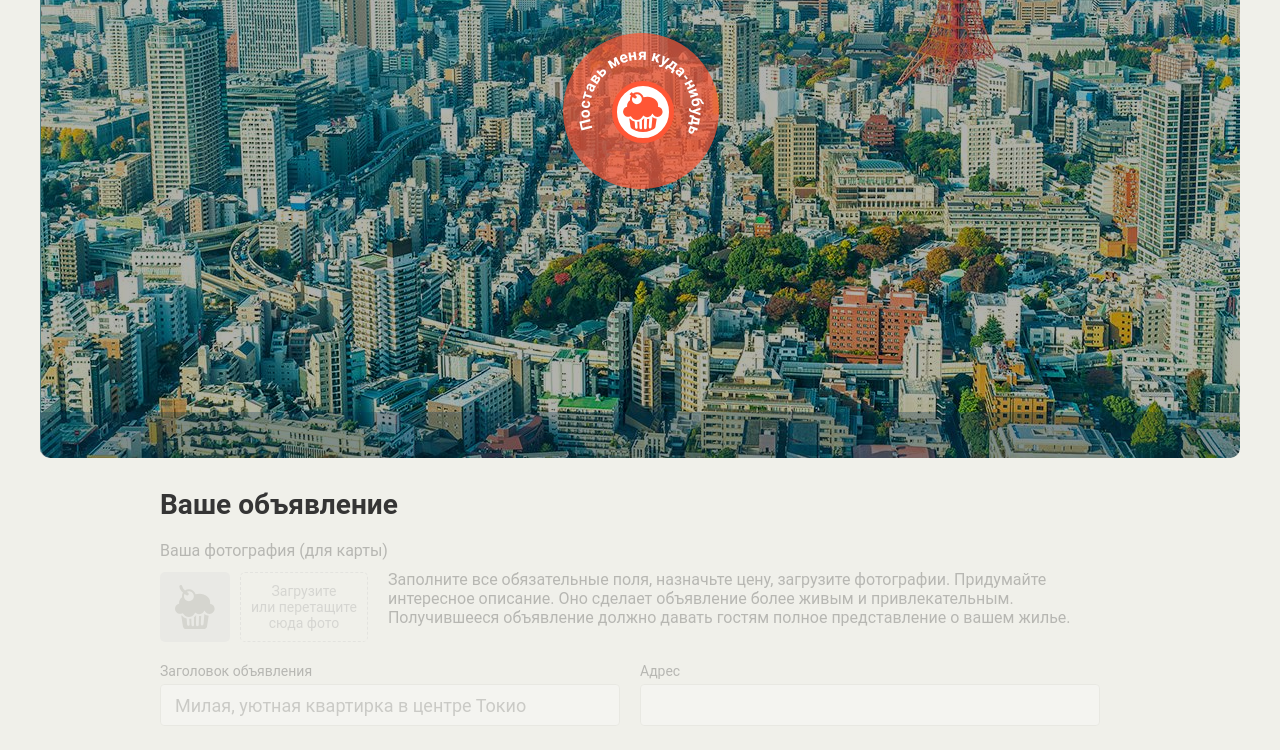
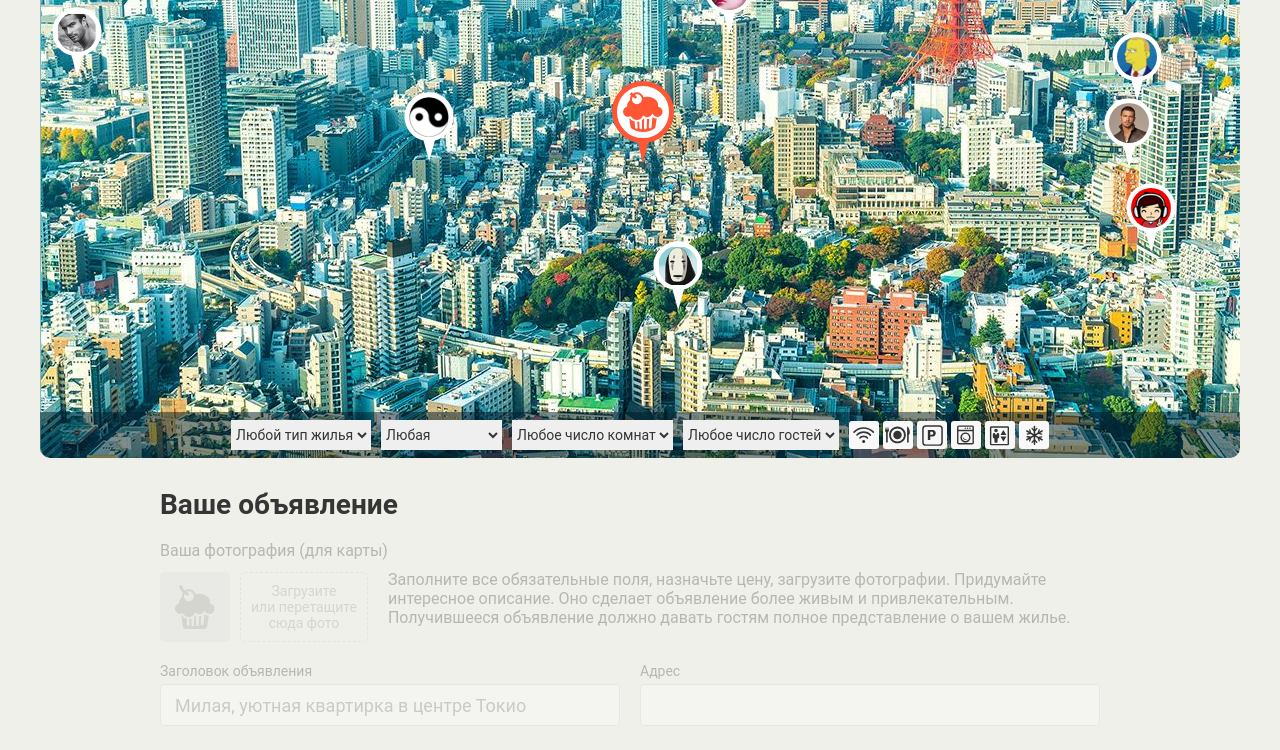
Before and after one commit to Prepros/118968-keksobooking-18, a website: page index.html in a window 1280 px wide. Shown: the part 292-1042 px from the top of the page. Drawn offline with Linux system fonts and the light colour scheme; files whose address does not match are found by name.

Commit message:
Завершил задание

```diff
--- a/js/main.js
+++ b/js/main.js
@@ -5,7 +5,37 @@ var randomVal = function (min, max) {
   min = Math.ceil(min);
   max = Math.floor(max);
   return Math.floor(Math.random() * (max - min + 1)) + min;
-}
+};
+
+
+// Случайная строка
+var randomOffer = function (lenghtOffer) {
+  if (!lenghtOffer || lenghtOffer <= 0) {
+    lenghtOffer = 250;
+  }
+
+  var letterEn = ['a', 'b', 'c', 'd', 'e', 'f', 'g', 'h', 'i', 'j', 'k', 'l', 'm', 'n', 'o', 'p', 'q', 'r', 's', 't', 'u', 'v', 'w', 'x', 'y', 'z', 'A', 'B', 'C', 'D', 'E', 'F', 'G', 'H', 'I', 'J', 'K', 'L', 'M', 'N', 'O', 'P', 'Q', 'R', 'S', 'T', 'U', 'V', 'W', 'X', 'Y', 'Z'];
+  var letterRu = ['а', 'б', 'в', 'г', 'д', 'е', 'ё', 'ж', 'з', 'и', 'й', 'к', 'л', 'м', 'н', 'о', 'п', 'р', 'с', 'т', 'у', 'ф', 'х', 'ц', 'ч', 'ш', 'щ', 'э', 'ю', 'я', 'А', 'Б', 'В', 'Г', 'Д', 'Е', 'Ё', 'Ж', 'З', 'И', 'Й', 'К', 'Л', 'М', 'Н', 'О', 'П', 'Р', 'С', 'Т', 'У', 'Ф', 'Х', 'Ц', 'Ч', 'Ш', 'Щ', 'Э', 'Ю', 'Я'];
+  var letterNum = [1, 2, 3, 4, 5, 6, 7, 8, 9, 0];
+  var letterSymb = ['!', '@', '#', '$', '%', '&', '?', '-', '+', '=', '~'];
+  var abc = [
+    letterEn,
+    letterRu,
+    letterNum,
+    letterSymb
+  ];
+
+  var str = '';
+
+  for (var i = 0; i < lenghtOffer; i++) {
+    var abcRandom = abc[randomVal(0, abc.length - 1)];
+    var letterRandom = abcRandom[randomVal(0, abcRandom.length - 1)];
+
+    str += String(letterRandom);
+  }
+
+  return str;
+};
 
 
 // Генерация чисел 01 - 08 / 10 - 18 / n0 - n8 кроме 9
@@ -29,7 +59,7 @@ var genericNumber = function (minVal, maxVal) {
 
 
 // Генерация адреса аватара
-var genericPathAvatar = function (numbers) {
+var genericAvatar = function (numbers) {
   var avatars = [];
 
   for (var i = 0; i < numbers.length; i++) {
@@ -49,11 +79,11 @@ var genericTitleOffer = function (count) {
   var titles = [];
 
   for (var i = 1; i <= count; i++) {
-    titles.push('Заголовок предложения ' + i);
+    titles.push(randomOffer(randomVal(10, 20)));
   }
 
   return titles;
-}
+};
 
 
 // Генерация адреса предложения
@@ -69,7 +99,7 @@ var genericAddressOffer = function (count) {
   }
 
   return address;
-}
+};
 
 
 // Генерация стоимости предложения
@@ -85,7 +115,7 @@ var genericPriceOffer = function (count) {
   }
 
   return prices;
-}
+};
 
 
 // Генерация типа здания
@@ -109,7 +139,7 @@ var genericTypeOffer = function (count) {
   }
 
   return typesList;
-}
+};
 
 
 // Генерация количества гостей
@@ -125,7 +155,7 @@ var genericGuestsOffer = function (count) {
   }
 
   return guests;
-}
+};
 
 
 // Генерация количества комнат
@@ -141,7 +171,7 @@ var genericRoomOffer = function (count) {
   }
 
   return rooms;
-}
+};
 
 
 // Генерация времени регистрации/выселения
@@ -164,7 +194,7 @@ var genericCheckOffer = function (count) {
   }
 
   return checkinList;
-}
+};
 
 
 // Генерация услуг
@@ -183,69 +213,171 @@ var genericFeatureOffer = function (count) {
   ];
 
   var featuresList = [];
-  var featuresItem = [];
 
   for (var i = 0; i < count; i++) {
     var featuresCount = randomVal(1, features.length);
+    featuresList[i] = [];
 
-    for (var j = 0; j < featuresCount; j++) {
+    for (var j = 0, key = 0; j < featuresCount; j++) {
       var featuresRandom = randomVal(0, features.length - 1);
 
       var item = features[featuresRandom];
 
-      if (featuresItem.indexOf(item) === -1) {
-        featuresItem.push(item);
+      if (featuresList[i].indexOf(item) === -1) {
+        featuresList[i][key] = item;
+        key++;
       }
     }
-
-    featuresList.push(featuresItem);
   }
 
   return featuresList;
-}
+};
 
 
-var countOffer = 8;
+// Генерация фотографий
+var genericPhotoOffer = function (count) {
+  if (!count) {
+    count = 1;
+  }
 
-// Данные
-var avatars = [
-  genericPathAvatar(genericNumber(1, countOffer))
-];
+  var photos = [];
 
-var titles = [
-  genericTitleOffer(countOffer)
-];
+  for (var i = 1; i <= count; i++) {
+    photos.push('http://o0.github.io/assets/images/tokyo/hotel' + i + '.jpg');
+  }
 
-var address = [
-  genericAddressOffer(countOffer)
-];
+  return photos;
+};
 
-var prices = [
-  genericPriceOffer(countOffer)
-];
 
-var types = [
-  genericTypeOffer(countOffer)
-];
+// Генерация описания
+var genericDescriptionOffer = function (count) {
+  if (!count) {
+    count = 1;
+  }
 
-var rooms = [
-  genericRoomOffer(countOffer)
-];
+  var descriptions = [];
 
-var guests = [
-  genericGuestsOffer(countOffer)
-];
+  for (var i = 1; i <= count; i++) {
+    descriptions.push(randomOffer(randomVal(100, 500)));
+  }
 
-var checkin = [
-  genericCheckOffer(countOffer)
-];
+  return descriptions;
+};
 
-var checkout = [
-  genericCheckOffer(countOffer)
-];
 
-var features = [
-  genericFeatureOffer(countOffer)
-];
+// Генерация локационных данных
+var genericLocation = function (count) {
+  if (!count) {
+    count = 1;
+  }
 
-console.log(features);
+  var width = mapList.offsetWidth;
+
+  var locations = [];
+
+  for (var i = 0; i < count; i++) {
+    locations[i] = [];
+    locations[i]['x'] = randomVal(0, width);
+    locations[i]['y'] = randomVal(130, 630);
+  }
+
+  return locations;
+};
+
+
+// Генерация объявлений
+var genericOffer = function (countOffer) {
+  if (!countOffer || countOffer <= 0) {
+    countOffer = 8;
+  }
+
+  // Данные
+  var avatars = [genericAvatar(genericNumber(1, countOffer))];
+  var titles = [genericTitleOffer(countOffer)];
+  var address = [genericAddressOffer(countOffer)];
+  var prices = [genericPriceOffer(countOffer)];
+  var types = [genericTypeOffer(countOffer)];
+  var rooms = [genericRoomOffer(countOffer)];
+  var guests = [genericGuestsOffer(countOffer)];
+  var checkin = [genericCheckOffer(countOffer)];
+  var checkout = [genericCheckOffer(countOffer)];
+  var features = [genericFeatureOffer(countOffer)];
+  var descriptions = [genericDescriptionOffer(countOffer)];
+  var photos = [genericPhotoOffer(countOffer)];
+  var locations = [genericLocation(countOffer)];
+
+  var offer = [];
+
+  for (var i = 0; i < countOffer; i++) {
+    offer[i] = {
+      'author': {
+        'avatar': avatars[0][i]
+      },
+
+      'offer': {
+        'title': titles[0][i],
+        'address': address[0][i],
+        'price': prices[0][i],
+        'type': types[0][i],
+        'rooms': rooms[0][i],
+        'guests': guests[0][i],
+        'checkin': checkin[0][i],
+        'checkout': checkout[0][i],
+        'features': features[0][i],
+        'description': descriptions[0][i],
+        'photos': photos[0][i]
+      },
+
+      'location': {
+        'x': locations[0][i]['x'],
+        'y': locations[0][i]['y']
+      }
+    };
+  }
+
+  return offer;
+};
+
+
+// Отрисовка меток
+var renderPin = function (offer) {
+  var templatePin = document.querySelector('#pin').content;
+  var mapPin = templatePin.querySelector('.map__pin');
+
+  var itemPin = mapPin.cloneNode(true);
+  var img = itemPin.querySelector('img');
+
+  // var itemPinWidth = itemPin.offsetWidth;
+  // var itemPinHeight = itemPin.offsetHeight;
+
+  var itemPinWidth = 50;
+  var itemPinHeight = 70;
+
+  offer.location.x = Math.floor(offer.location.x - (itemPinWidth / 2));
+  offer.location.y = offer.location.y - itemPinHeight;
+
+  itemPin.setAttribute('style', 'left: ' + offer.location.x + 'px; top: ' + offer.location.y + 'px;');
+  img.src = offer.author.avatar;
+  img.alt = offer.offer.title;
+
+  return itemPin;
+};
+
+// Добавление меток
+var addPin = function () {
+  var offers = genericOffer(8);
+
+  for (var i = 0; i < offers.length; i++) {
+    var mapItem = renderPin(offers[i]);
+    mapList.appendChild(mapItem);
+  }
+};
+
+// Начало программы
+var map = document.querySelector('.map');
+var mapList = map.querySelector('.map__pins');
+
+map.classList.remove('map--faded');
+
+addPin();
```
Also changed, not shown: index.html (+3 -1 lines).
